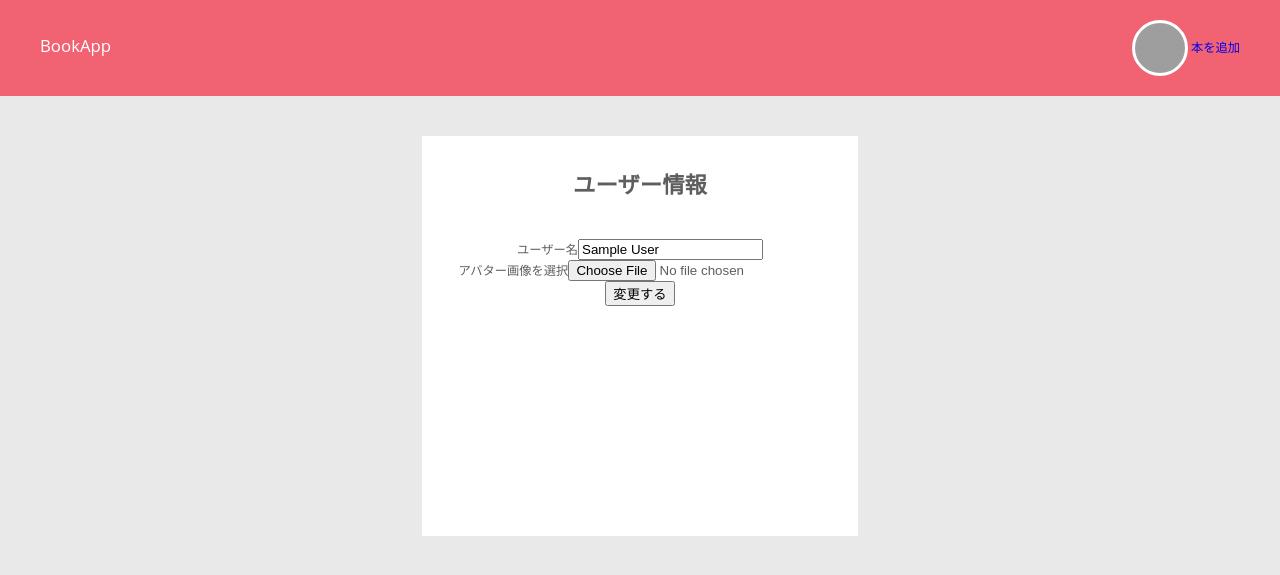
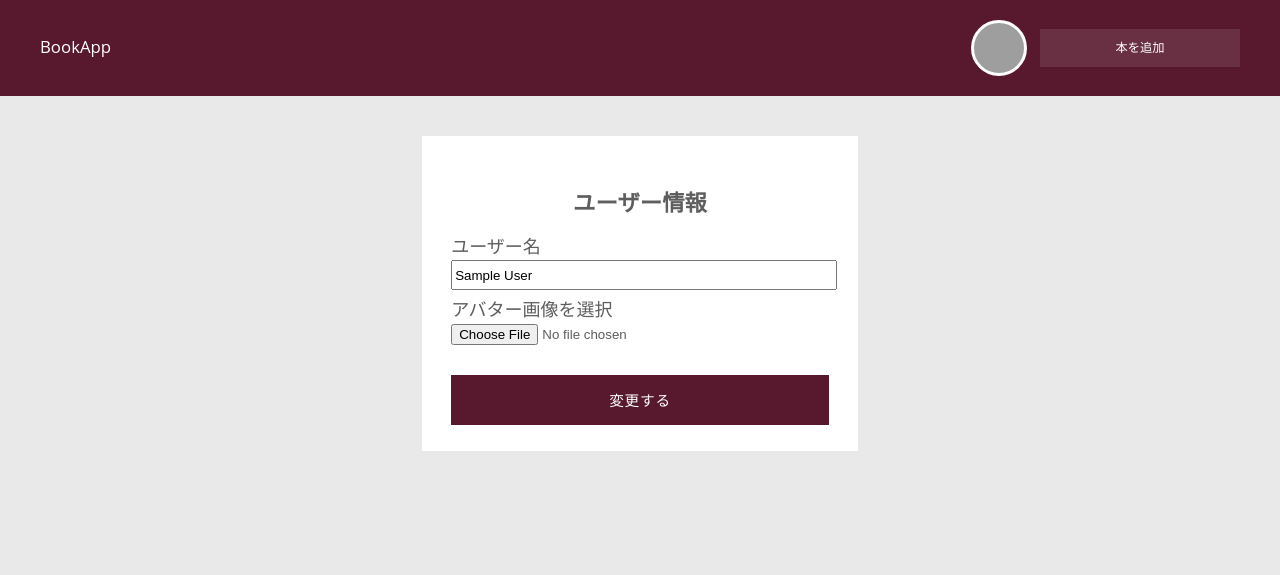
Before and after one commit to arapiku/08_02_aratakenta, a PHP site: page /profile.php in a window 1280 px wide. Shown: the top 575 px of the page. Run offline with PHP 8.4, Linux system fonts and the light colour scheme; the visitor is signed in with stand-in values (Sample User, id 1); data that the repository does not hold is empty; grey boxes are pictures that could not be loaded.

Commit message:
スタイルを調整

```diff
--- a/css/style.css
+++ b/css/style.css
@@ -7,6 +7,10 @@ html,body {
     background-color: #e9e9e9;
     font: 400 87.5%/1.5em 'Open Sans', sans-serif;
     text-align: center;
+}
+
+* {
+    outline: none;
 }
 
 ul,li {
@@ -29,8 +33,23 @@ h1 {
     padding: 1em 0;
 }
 
+label {
+    display: block;
+    text-align: left;
+    font-size: 18px;
+    padding-bottom: 5px;
+}
+
+input[type=text], input[type=password] {
+    height: 24px;
+}
+
+input[type=text], input[type=password], textarea {
+    width: 100%;
+}
+
 header {
-    background-color: #f16272;
+    background-color: #58182e;
     margin: 0 0 40px;
     padding: 20px 40px;
     overflow: hidden;
@@ -50,12 +69,17 @@ header p {
 }
 
 header .logo {
-    margin-top: 1em;
+    padding: 18px 0;
     font-size: 1.2rem;
 }
 
 header .logo a {
     color: #fff;
+    transition: .3s;
+}
+
+header .logo a:hover {
+    opacity: .8;
 }
 
 header .logout {
@@ -78,12 +102,13 @@ header .avatar {
     background-size: cover;
     background-position: 50%;
     cursor: pointer;
+    margin-right: 10px;
 }
 
 .menu_modal {
     display: none;
     position: absolute;
-    right: 8%;
+    right: 15.5%;
     top: 80px;
     width: 120px;
     background-color: #000;
@@ -105,15 +130,34 @@ header .avatar {
 }
 
 .menu_modal li a:hover {
-    color: #f16272;
+    color: #744152;
+}
+
+/* signup */
+#search_btn {
+    margin-top: 10px;
+}
+
+.signup a, .search a, #search_btn a {
+    color: #fff;
+    background-color: #693043;
+    display: block;
+    width: 200px;
+    padding: 10px 0;
+    text-align: center;
+    transition: .3s;
+    margin: auto;
+}
+
+.signup a:hover, .search a:hover, #search_btn a:hover {
+    background-color: #744152;
 }
 
 /* login */
 
 #loginForm {
-    padding: 0 1.5em;
+    padding: 1.5em;
     width: 400px;
-    height: 400px;
     margin: 0 auto;
     background-color: #fff;
 }
@@ -125,8 +169,12 @@ fieldset {
 
 #loginForm legend {
     font-size: 1.6rem;
-    padding: 40px 0;
+    padding: 40px 0 20px;
     font-weight: bold;
+}
+
+fieldset p, form p {
+    padding-bottom: 10px;
 }
 
 #loginForm .button {
@@ -134,7 +182,7 @@ fieldset {
 }
 
 .button {
-    background: #f16272;
+    background: #58182e;
     border: none;
     color: #fff;
     cursor: pointer;
@@ -143,13 +191,13 @@ fieldset {
     letter-spacing: 0.05em;
     text-align: center;
     text-transform: uppercase;
-    transition: background 0.3s ease-in-out;
+    transition: .3s;
     width: 400px;
     margin: 20px auto 0;
 }
 
-button:hover {
-    background: #ee3e52;
+.button:hover {
+    background: #693043;
 }
 
 .book_list {
@@ -162,10 +210,20 @@ button:hover {
     padding-bottom: 40px;
 }
 
+.book_list li a {
+    color: #5e5e5e;
+}
+
 /* single */
 
 ul.comment_list {
-    margin-top: 40px;
+    width: 400px;
+    margin: 40px auto 0;
+    text-align: left;
+}
+
+.comment_list li {
+    margin-bottom: 20px;
 }
 
 .comment_list li p.comment_avatar {
@@ -191,6 +249,12 @@ div.comment_area {
     display: inline-block;
     vertical-align: middle;
     text-align: left;
+    width: 335px;
+}
+
+form#comment_form {
+    width: 400px;
+    margin: 10px auto 0;
 }
 
 p.comment_title {
@@ -209,4 +273,16 @@ p.user_avatar {
     background-size: cover;
     background-position: 50%;
     margin: 10px 0;
+    padding: 0;
 }
+
+input[type=file] {
+    display: block;
+}
+
+/* search */
+#searchform {
+    width: 400px;
+    padding: 1.5em;
+    margin: 0 auto;
+}
--- a/profile.php
+++ b/profile.php
@@ -101,12 +101,14 @@ function h($str) {
         <div><font color="#ff0000"><?= h($errorMessage); ?></font></div>
         <div><font color="#0000ff"><?= h($signupMessage); ?></font></div>
         <div><font color="#0000ff"><?= h($Message); ?></font></div>
-        <label for="username">ユーザー名</label><input type="text" id="username" name="username" placeholder="ユーザー名を入力" value="<?= h($username) ?>">
-        <br>
-        <label for="avatar">アバター画像を選択</label><input type="file" id="avatar" name="avatar">
-        <br>
+        <p>
+            <label for="username">ユーザー名</label><input type="text" id="username" name="username" placeholder="ユーザー名を入力" value="<?= h($username) ?>">
+        </p>
+        <p>
+            <label for="avatar">アバター画像を選択</label><input type="file" id="avatar" name="avatar">
+        </p>
         <input type="hidden" name="id" value="<?= h($user["id"])?>">
-        <input type="submit" id="signUp" name="signUp" value="変更する">
+        <input type="submit" id="signUp" name="signUp" value="変更する" class="button">
     </fieldset>
 </form>
 
--- a/search.php
+++ b/search.php
@@ -12,7 +12,7 @@ function h($str) {
     return htmlspecialchars($str, ENT_QUOTES, 'UTF-8');
 }
 ?>
-<h1>検索ページ</h1>
+<h1>書籍を検索する</h1>
 <form id="searchform" method="get">
 <div>
     <label for="search_term">入力してね</label>
--- a/single.php
+++ b/single.php
@@ -38,7 +38,7 @@ function h($str) {
     <p><input type="hidden" name="bid" value="<?= h($book['bid'])?>"></p>
     <p><label>タイトル</label><input type="text" name="title" value="" placeholder="タイトルを入力してね" required></p>
     <p><label>コメント</label><textarea name="comment" id="" cols="30" rows="10" placeholder="コメントを入力してね" required></textarea></p>
-    <p><input type="submit" value="コメントする"></p>
+    <p><input type="submit" value="コメントする" class="button"></p>
 </form>
 <div id="search_results"></div>
 
```
